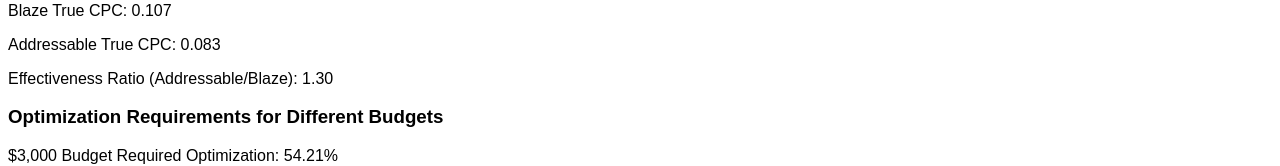
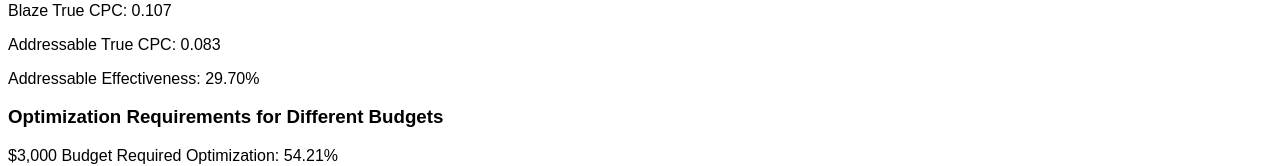
Before and after one commit to tiagovasc/marketingcalc, a plain HTML site: page index.html in a window 1280 px wide. Both pictures are taken after a click on the button "Calculate". Shown: the part 437-603 px from the top of the page. Drawn offline with Linux system fonts and the light colour scheme.

Commit message:
Update index.html

```diff
--- a/index.html
+++ b/index.html
@@ -31,7 +31,7 @@
   <h3>Results</h3>
   <p>Blaze True CPC: <span id="blazeTrueCPCOutput"></span></p>
   <p>Addressable True CPC: <span id="addressableTrueCPCOutput"></span></p>
-  <p>Effectiveness Ratio (Addressable/Blaze): <span id="effectivenessRatio"></span></p>
+  <p>Addressable Effectiveness: <span id="effectivenessRatio"></span></p>
   <h3>Optimization Requirements for Different Budgets</h3>
   <p>$3,000 Budget Required Optimization: <span id="optimization3000"></span></p>
   <p>$10,000 Budget Required Optimization: <span id="optimization10000"></span></p>
@@ -79,8 +79,8 @@ function calculate() {
   document.getElementById('addressableClicks').textContent = addressableResults.clicks.toLocaleString();
 
   // Calculate Effectiveness Ratio
-  const effectivenessRatio = blazeResults.cpc / addressableResults.cpc;
-  document.getElementById('effectivenessRatio').textContent = effectivenessRatio.toFixed(2);
+  const effectivenessRatio = (blazeResults.cpc / addressableResults.cpc - 1) * 100;
+  document.getElementById('effectivenessRatio').textContent = effectivenessRatio.toFixed(2) + '%';
 
 
   // Calculate and display the required optimization for Addressable to match Blaze's True CPC for different budgets
```
